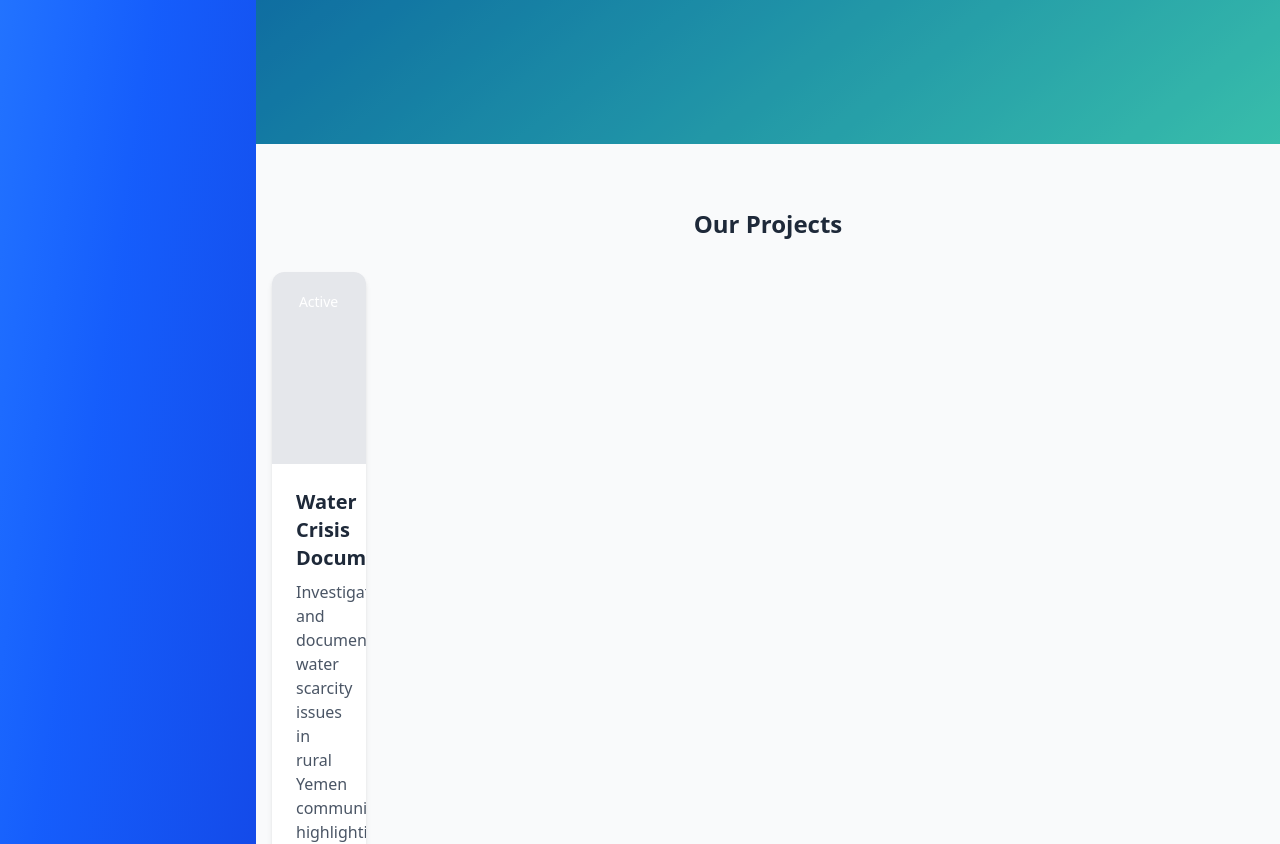
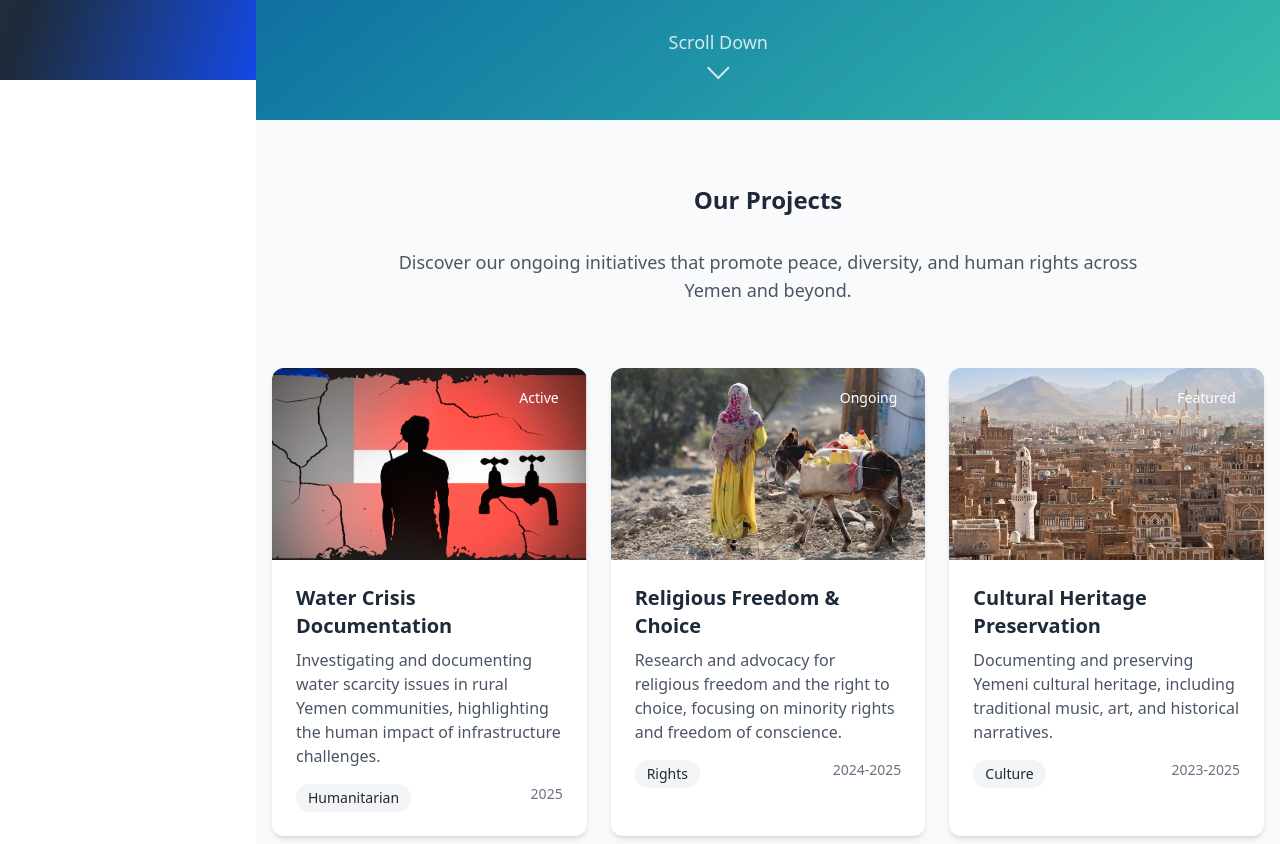
Before and after one commit to AsmaaAK/my-vue-project, a Vue app: page / in a window 1280 px wide. Shown: the part 720-1564 px from the top of the page. Built offline with nearby package versions, Linux system fonts and the light colour scheme.

Commit message:
Improve design and styling across multiple components

```diff
--- a/src/App.vue
+++ b/src/App.vue
@@ -1,9 +1,9 @@
 <template>
   <div class="min-h-screen flex flex-col">
     <Navbar />
-    <div class="flex flex-1">
+    <div class="flex-1">
       <Sidebar />
-      <main class="bg-white">
+      <main class="bg-white pr-0 pt-10 md:pl-64">
       <router-view />
       </main>
     </div>
--- a/src/components/Navbar.vue
+++ b/src/components/Navbar.vue
@@ -1,5 +1,5 @@
 <template>
-  <div class="flex items-center justify-between h-16 px-4 border-b border-gray-200 bg-white">
+  <div class="fixed top-0 left-0 right-0 z-50 flex items-center justify-between h-16 px-4 border-b border-gray-200 bg-white">
     <div class="flex items-center">
       <button class="md:hidden text-gray-500 mr-2" @click="$emit ('toggle-sidebar')">
         <i class="fas fa-bars"></i>
--- a/src/components/ProjectCard.vue
+++ b/src/components/ProjectCard.vue
@@ -1,9 +1,9 @@
 <template>
 
         <div class="grid grid-cols-1 md:grid-cols-2 lg:grid-cols-3 gap-6">
-        <article class="bg-white rounded-xl shadow-md overflow-hidden transition-all hover:-translate-y-2 hover:shadow-lg">
+        <article class="w-full bg-white rounded-xl shadow-md overflow-hidden transition-all hover:-translate-y-2 hover:shadow-lg">
         <div class="h-48 bg-gray-200 relative overflow-hidden">
-            <!-- <img src="images/waterImg.jpg" alt="Water Crisis Investigation" loading="lazy" class="w-full h-full object-cover"> -->
+            <img src="/waterImg.jpg" alt="Water Crisis Investigation" loading="lazy" class="w-full h-full object-cover">
             <span class="absolute top-4 right-4 bg-success text-white px-3 py-1 rounded-full text-sm font-medium">Active</span>
         </div>
         <div class="p-6">
@@ -17,6 +17,37 @@
             </div>
         </div>
         </article>
+        <article class="bg-white rounded-xl shadow-md overflow-hidden transition-all hover:-translate-y-2 hover:shadow-lg">
+                        <div class="h-48 bg-gray-200 relative overflow-hidden">
+                            <img src="/project-religious-freedom.jpg" alt="Water Crisis Investigation" loading="lazy" class="w-full h-full object-cover">
+                            <span class="absolute top-4 right-4 bg-success text-white px-3 py-1 rounded-full text-sm font-medium">Ongoing</span>
+                        </div>
+                        <div class="p-6">
+                            <h3 class="text-xl font-semibold mb-2">Religious Freedom & Choice</h3>
+                            <p class="text-gray-600 mb-4">
+                                Research and advocacy for religious freedom and the right to choice, focusing on minority rights and freedom of conscience.
+                            </p>
+                            <div class="flex justify-between text-sm">
+                                <span class="bg-gray-100 px-3 py-1 rounded-full font-medium">Rights</span>
+                                <span class="text-gray-500">2024-2025</span>
+                            </div>
+                        </div>
+                    </article>
+                <article class="bg-white rounded-xl shadow-md overflow-hidden transition-all hover:-translate-y-2 hover:shadow-lg">
+                    <div class="h-48 bg-gray-200 relative overflow-hidden">
+                        <img src="/project-cultural-heritage.jpg" alt="Water Crisis Investigation" loading="lazy" class="w-full h-full object-cover">
+                        <span class="absolute top-4 right-4 bg-success text-white px-3 py-1 rounded-full text-sm font-medium">Featured</span>
+                    </div>
+                    <div class="p-6">
+                        <h3 class="text-xl font-semibold mb-2">Cultural Heritage Preservation</h3>
+                        <p class="text-gray-600 mb-4">
+                            Documenting and preserving Yemeni cultural heritage, including traditional music, art, and historical narratives. </p>
+                        <div class="flex justify-between text-sm">
+                            <span class="bg-gray-100 px-3 py-1 rounded-full font-medium">Culture</span>
+                            <span class="text-gray-500">2023-2025</span>
+                        </div>
+                    </div>
+                </article>
         </div>
 </template>
 
--- a/src/components/Sidebar.vue
+++ b/src/components/Sidebar.vue
@@ -1,10 +1,10 @@
 <template>
-  <div class="hidden md:flex md:flex-shrink-0">
-    <div class="flex flex-col w-64 bg-gradient-to-br from-blue-500 via-blue-600 to-blue-700 text-white">
+  <div class="fixed left-0 top-0 bottom-0 z-100 hidden md:flex md:flex-shrink-0">
+    <div class="flex flex-col w-64 bg-gradient-to-br from-gray-600 via-gray-800 to-blue-700 text-white">
       <div class="flex items-center justify-center h-16 px-4 border-b border-blue-400">
         <span class="text-xl font-semibold">EOHM Dashboard</span>
       </div>
-      <div class="flex-grow px-4 py-4 space-y-1 overflow-y-auto">
+      <div class="flex-grow px-4 py-4 space-y-1 overflow-y-auto font-semibold">
         <router-link
           v-for="item in items"
           :key="item.label"
--- a/src/components/WelcomeBanner.vue
+++ b/src/components/WelcomeBanner.vue
@@ -14,5 +14,9 @@
             <a href="contact.html" class="px-8 py-5 border-2 text-white bg-orange-600 font-medium rounded-lg hover:bg-white/10 transition-all">Get Involved</a>
         </div>
     </div>
+    <div class="absolute bottom-8 transform -translate-x-1/2 flex flex-col items-center text-white opacity-80 animate-bounce z-10">
+        <span class="text-lg  mb-1">Scroll Down</span>
+        <div class="w-4 h-4 border-r-2 border-b-2 border-white transform rotate-45"></div>
+    </div>
 </section>
 </template>
--- a/src/views/HomeView.vue
+++ b/src/views/HomeView.vue
@@ -2,11 +2,17 @@
   <div class="min-h-screen bg-gray-50 text-gray-800">
       <WelcomeBanner/>
       <router-link />
-    <section class="px-4 py-16 max-w-5xl mx-auto">
+    <section class="px-4 py-16 mx-auto">
       <h2 class="text-2xl font-semibold text-center mb-8">Our Projects</h2>
-      <div class="grid sm:grid-cols-2 lg:grid-cols-3">
+      <p class="text-lg text-center max-w-3xl mx-auto mb-16 text-gray-600">
+          Discover our ongoing initiatives that promote peace, diversity, and human rights across Yemen and beyond.
+      </p>
+      <div class="">
         <ProjectCard
         />
+      </div>
+      <div class="text-center mt-12">
+      <a href="projects.html" class="px-6 py-3 border-2 border-primary text-primary font-medium rounded-lg hover:bg-primary/10 transition-all">View All Projects</a>
       </div>
     </section>
   </div>
```
